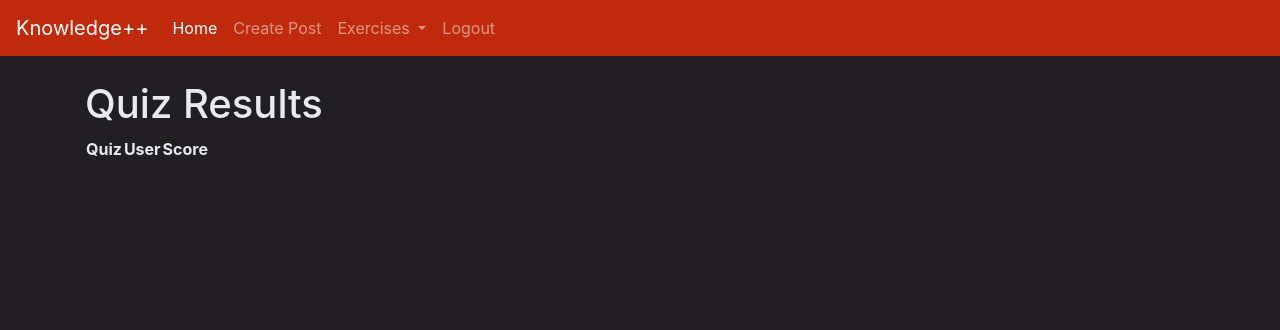
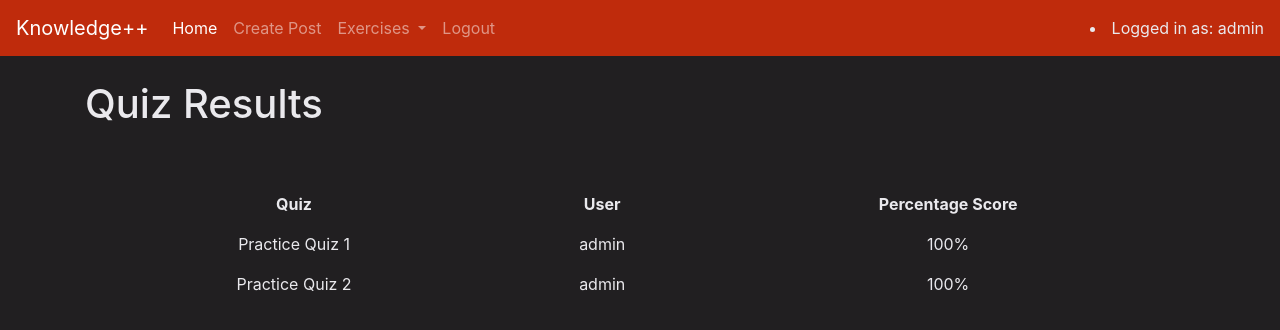
Before and after one commit to cpriddy21/CS396, a Django app: page /quiz_results/ in a window 1280 px wide. Shown: the top 330 px of the page. Run offline with Django 4.2, Linux system fonts and the light colour scheme; a user stored in the database is signed in; data comes from the database, SQL or seed files in the repository; both versions use the stored data as it was after the commit; lists and menus that the app fills with data are empty; some libraries are stand-ins or nearby versions.

Commit message:
fixed scoring view for students

```diff
--- a/CS396Project/CS396Project/settings.py
+++ b/CS396Project/CS396Project/settings.py
@@ -134,7 +134,7 @@ DEFAULT_AUTO_FIELD = 'django.db.models.BigAutoField'
 AUTH_USER_MODEL = 'Users.User'
 
 LOGIN_REDIRECT_URL = 'home'
-LOGOUT_REDIRECT_URL = 'home'
+LOGOUT_REDIRECT_URL = 'login'
 
 EMAIL_BACKEND = "django.core.mail.backends.filebased.EmailBackend"
 EMAIL_FILE_PATH = BASE_DIR / "sent_emails"
--- a/CS396Project/OnlineLearningSystem/forms.py
+++ b/CS396Project/OnlineLearningSystem/forms.py
@@ -4,11 +4,10 @@
 class PostForm(forms.ModelForm):
     class Meta:
         model = Post
-        fields = ('title', 'author', 'body', 'image', 'video')
+        fields = ('title', 'body', 'image', 'video')
 
         widgets = {
             'title': forms.TextInput(attrs={'class': 'form-control', 'placeholder': 'Title your post...'}),
-            'author': forms.Select(attrs={'class': 'form-control'}),
             'body': forms.Textarea(attrs={'class': 'form-control', 'placeholder': 'Type your post...'}),
 
 
--- a/CS396Project/OnlineLearningSystem/templates/base.html
+++ b/CS396Project/OnlineLearningSystem/templates/base.html
@@ -1,10 +1,12 @@
 <!doctype html>
 <html lang="en">
+  {% load static %}
   <head>
     <!-- Required meta tags -->
     <meta charset="utf-8">
     <meta name="viewport" content="width=device-width, initial-scale=1, shrink-to-fit=no">
-    {% load static %}
+
+
     <!-- Bootstrap CSS -->
     <link rel="stylesheet" href="https://cdn.jsdelivr.net/npm/bootstrap@4.6.2/dist/css/bootstrap.min.css" integrity="sha384-xOolHFLEh07PJGoPkLv1IbcEPTNtaed2xpHsD9ESMhqIYd0nLMwNLD69Npy4HI+N" crossorigin="anonymous">
     <link rel="stylesheet" type="text/css" href="{% static 'OnlineLearningSystem/styles.css' %}">
@@ -57,6 +59,15 @@
 
         </ul>
       </div>
+      <div class="navbar-right">
+        {% if request.user.is_authenticated %}
+        <li class="nav-item disabled">
+        Logged in as: {{ request.user.username }}
+        </li>
+        {% else %}
+        <p>You are not logged in.</p>
+        {% endif %}
+      </div>
     </nav>
 
 
--- a/CS396Project/OnlineLearningSystem/templates/pdf_viewer.html
+++ b/CS396Project/OnlineLearningSystem/templates/pdf_viewer.html
@@ -5,7 +5,7 @@
 
 {% block content %}
 
-<iframe src="{% static 'ACT Scores.pdf' %}" width="100%" height="800px" frameborder="0"></iframe>
+<iframe src="{% static 'CCCDjango2010.pdf' %}" width="100%" height="800px" frameborder="0"></iframe>
     <a href="{% url 'home' %}"><button class="btn btn-secondary">Back</button></a>
 
 
--- a/CS396Project/OnlineLearningSystem/templates/quiz_results.html
+++ b/CS396Project/OnlineLearningSystem/templates/quiz_results.html
@@ -1,34 +1,47 @@
 {% extends 'base.html' %}
 
 {% block content %}
+
+<head>
+  <style>
+      table {
+          width: 100%; /* Make the table expand to the full width of its container */
+      }
+
+      th, td {
+          text-align: center; /* Center-align content within table cells */
+          padding: 8px; /* Add some padding for spacing */
+      }
+  </style>
+</head>
+
   <h1>Quiz Results</h1>
+</br></br>
   <table>
     <thead>
       <tr>
         <th>Quiz</th>
         <th>User</th>
-        <th>Score</th>
+        <th>Percentage Score</th>
       </tr>
     </thead>
     <tbody>
-      {% for result in quiz_results %}
-        {% for quiz_result in result.results %}
-          {% if user.is_teacher %}
-            <!-- Display all scores for teachers -->
+      {% for result in grouped_results %}
+        {% if user.is_teacher %}
+          <tr>
+            <td>{{ result.quiz_title }}</td>
+            <td>{{ result.user.username }}</td>
+            <td>{{ result.percentage_score }}%</td>
+          </tr>
+        {% else %}
+          {% if result.user == user %}
             <tr>
-              <td>{{ result.quiz.title }}</td>
-              <td>{{ quiz_result.user.username }}</td>
-              <td>{{ quiz_result.score }}</td>
-            </tr>
-          {% elif user.is_student and user == quiz_result.user %}
-            <!-- Display only the signed-in student's scores -->
-            <tr>
-              <td>{{ result.quiz.title }}</td>
-              <td>{{ quiz_result.user.username }}</td>
-              <td>{{ quiz_result.score }}</td>
+              <td>{{ result.quiz_title }}</td>
+              <td>{{ result.user.username }}</td>
+              <td>{{ result.percentage_score }}%</td>
             </tr>
           {% endif %}
-        {% endfor %}
+        {% endif %}
       {% endfor %}
     </tbody>
   </table>
--- a/CS396Project/OnlineLearningSystem/views.py
+++ b/CS396Project/OnlineLearningSystem/views.py
@@ -3,6 +3,7 @@ from django.views.generic import ListView, DetailView, CreateView, UpdateView, D
 from .models import Post, Reply, PracticeQuiz, Question, Choice, QuizResult
 from .forms import PostForm, ReplyForm, UpdatePostForm, QuizAnswerForm
 from django.urls import reverse_lazy
+from django.db.models import Sum
 from django.urls import reverse
 from django.shortcuts import redirect
 from django.utils import timezone
@@ -16,20 +17,35 @@ from datetime import datetime, timedelta
 #    return render(request, 'home.html', {})
 
 def quiz_results_view(request):
-    # Query all quizzes and their associated results
-    quizzes = PracticeQuiz.objects.all()
-    quiz_results = []
+    # Query all quiz results
+    quiz_results = QuizResult.objects.all()
 
-    # Loop through each quiz and get the results for each user
-    for quiz in quizzes:
-        results = QuizResult.objects.filter(quiz=quiz)
-        quiz_results.append({
-            'quiz': quiz,
-            'results': results
-        })
+    # Create a dictionary to store grouped results
+    grouped_results = {}
 
+    for result in quiz_results:
+        key = (result.user.username, result.quiz.title)
+        if key not in grouped_results:
+            grouped_results[key] = {
+                'user': result.user,
+                'quiz_title': result.quiz.title,
+                'total_score': 0,  # Initialize total score
+                'total_results': 0,  # Initialize total number of results
+            }
+        grouped_results[key]['total_score'] += result.score
+        grouped_results[key]['total_results'] += 1
 
-    return render(request, 'quiz_results.html', {'quiz_results': quiz_results})
+    # Calculate the percentage score for each group
+    for key, group in grouped_results.items():
+        total_score = group['total_score']
+        total_results = group['total_results']
+        if total_results > 0:
+            group['percentage_score'] = round((total_score / total_results) * 100)
+
+    # Convert the dictionary values to a list
+    grouped_results_list = grouped_results.values()
+
+    return render(request, 'quiz_results.html', {'grouped_results': grouped_results_list})
 
 # def ActiveQuizView(request, quiz_pk):
 #     if request.method == 'POST':
@@ -183,6 +199,10 @@ class CreatePostView(CreateView):
     model = Post
     form_class = PostForm
     template_name = "add_post.html"
+
+    def form_valid(self, form):
+        form.instance.author = self.request.user
+        return super().form_valid(form)
     #fields = '__all__'
 
 
```
Also changed, not shown: CS396Project/OnlineLearningSystem/templates/post_details.html (+21 -15 lines), CS396Project/db.sqlite3, CS396Project/media/images/CS_0YbkSSA.jfif (added), CS396Project/media/images/img25.jpg (added), 2 other files.
